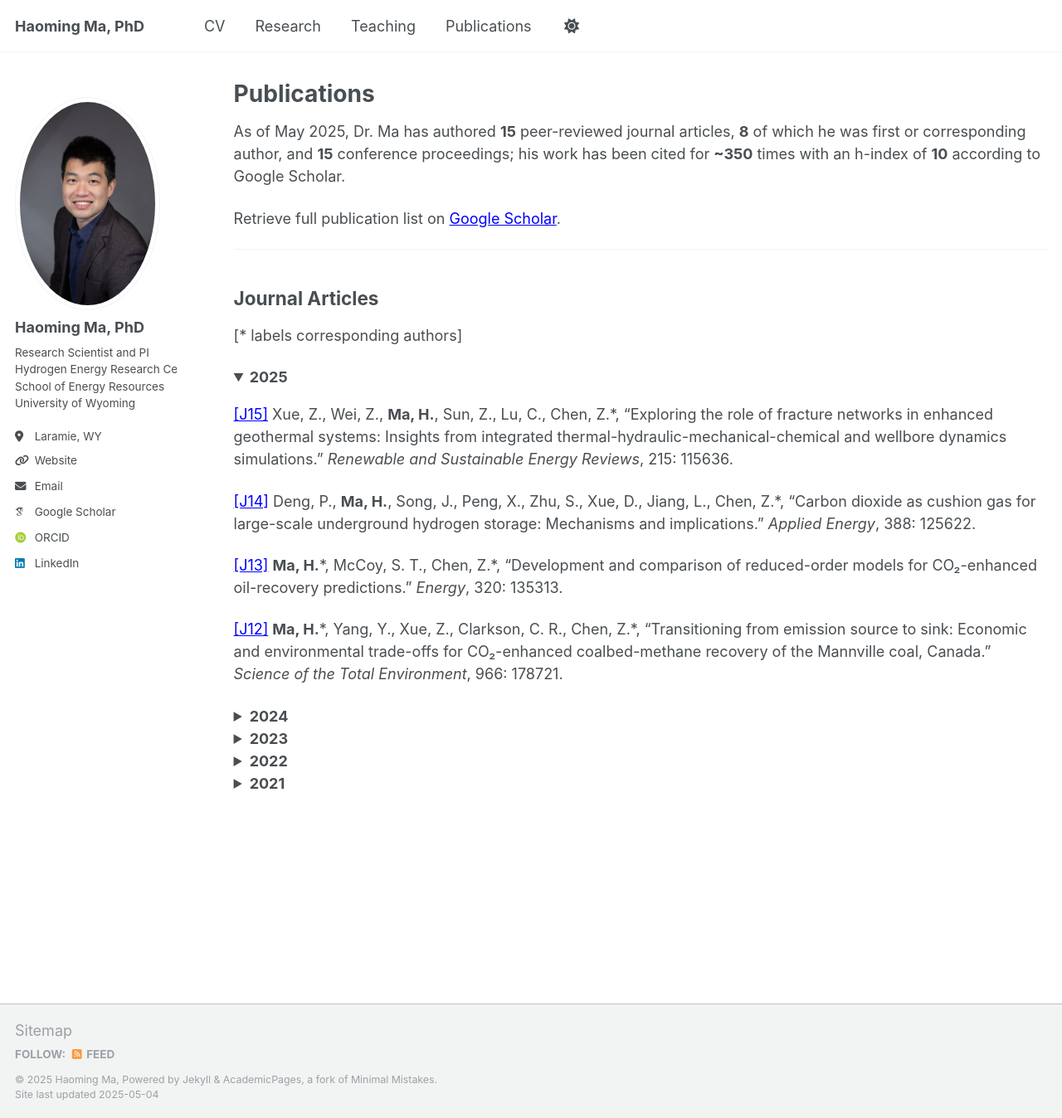
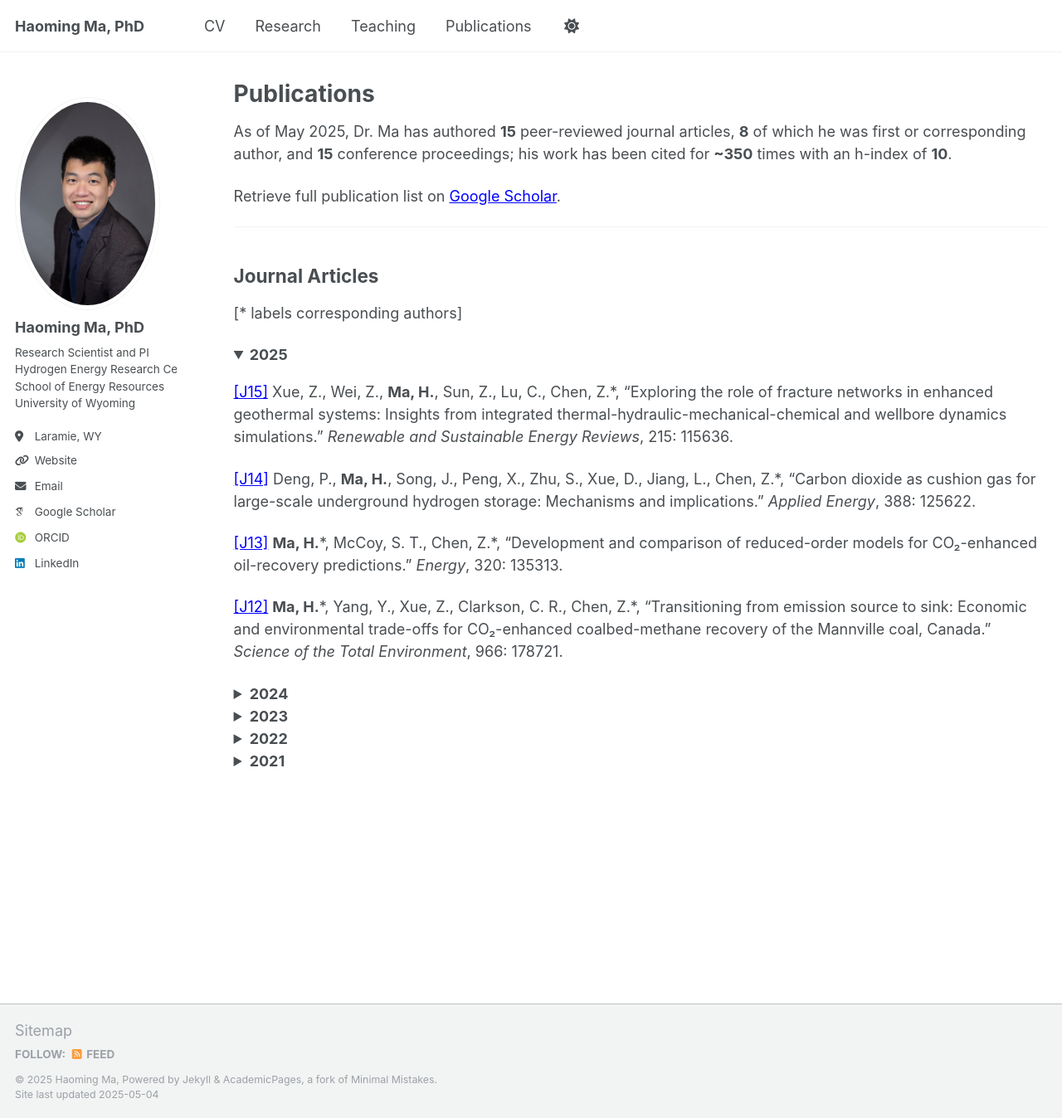
Before and after one commit to haoming-ma/haoming-ma.github.io, a Jekyll site: the page built from _pages/publications.md, in a window 1280 px wide and 1348 px high. Shown: the whole window at 83% size. Built offline with Jekyll 4.4.1, drawn with Linux system fonts in a browser that asks for light colours; some web fonts are replaced.

Commit message:
Update publications.md

```diff
--- a/_pages/publications.md
+++ b/_pages/publications.md
@@ -4,7 +4,7 @@ title:  "Publications"
 permalink: /publications/
 author_profile: true
 ---
-As of May 2025, Dr. Ma has authored **15** peer-reviewed journal articles, **8** of which he was first or corresponding author, and **15** conference proceedings; his work has been cited for **~350** times with an h-index of **10** according to Google Scholar.
+As of May 2025, Dr. Ma has authored **15** peer-reviewed journal articles, **8** of which he was first or corresponding author, and **15** conference proceedings; his work has been cited for **~350** times with an h-index of **10**.
 
 Retrieve full publication list on [Google Scholar](https://scholar.google.ca/citations?user=AcM1KMkAAAAJ&hl=en).
 
```
